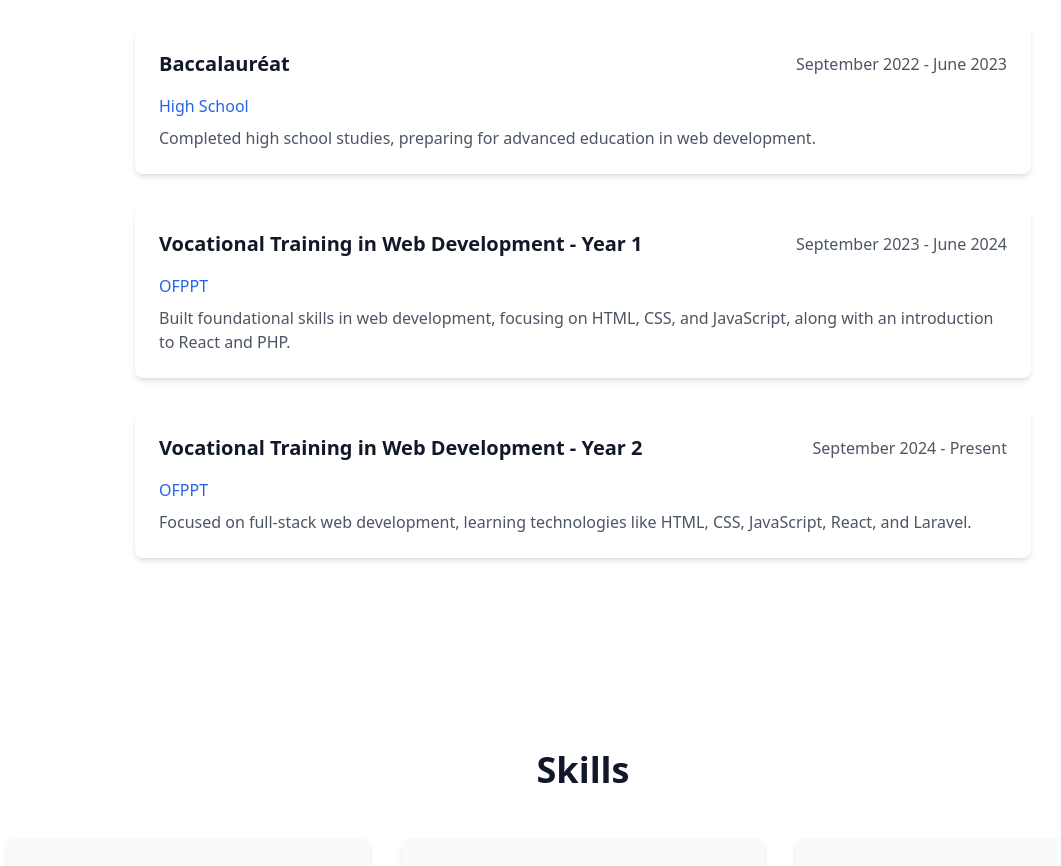
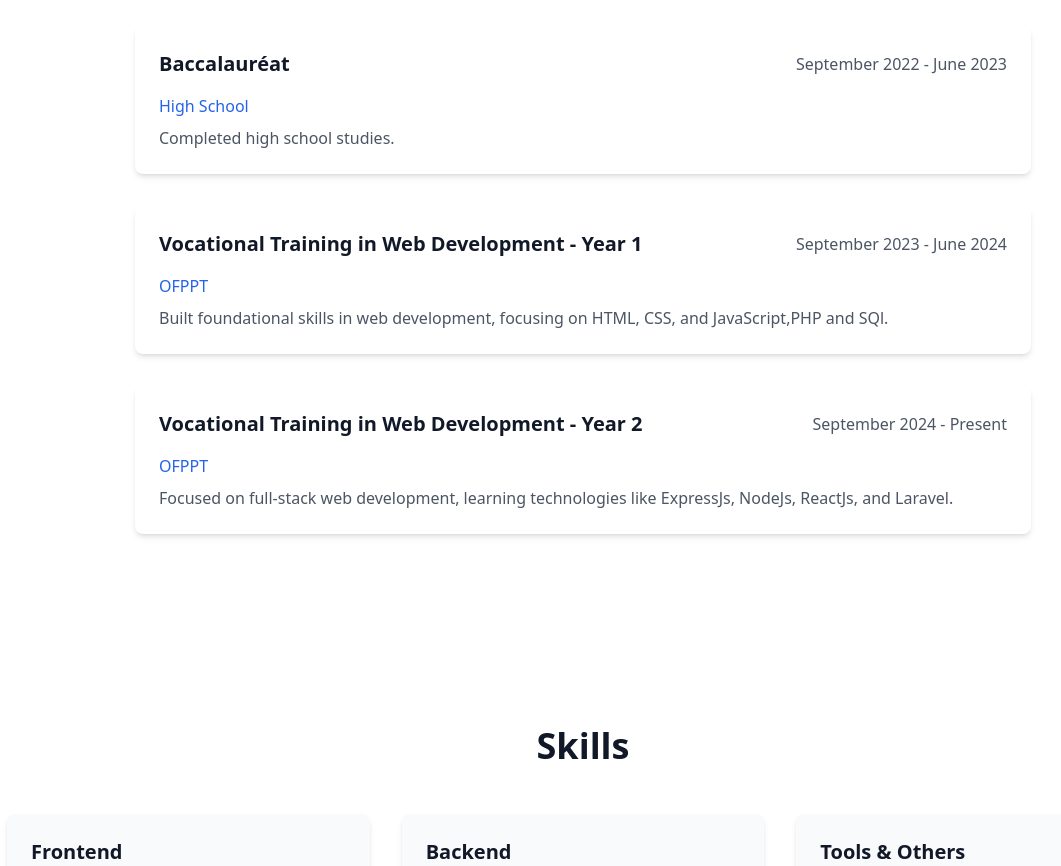
Before and after one commit to Kotbi-Ismail/Portfolio-officiel, a React (Vite) app: page / in a window 1280 px wide. Shown: the part 1780-2646 px from the top of the page, without its empty margins (57-1118 px from the left). Built offline with nearby package versions, Linux system fonts and the light colour scheme.

Commit message:
Updated education timeline in Experience component

```diff
--- a/src/components/Experience.tsx
+++ b/src/components/Experience.tsx
@@ -14,19 +14,19 @@ const education = [
     institution: "High School",
     program: "Baccalauréat",
     period: "September 2022 - June 2023",
-    description: "Completed high school studies, preparing for advanced education in web development."
+    description: "Completed high school studies."
   },
   {
     institution: "OFPPT",
     program: "Vocational Training in Web Development - Year 1",
     period: "September 2023 - June 2024",
-    description: "Built foundational skills in web development, focusing on HTML, CSS, and JavaScript, along with an introduction to React and PHP."
+    description: "Built foundational skills in web development, focusing on HTML, CSS, and JavaScript,PHP and SQl."
   },
   {
     institution: "OFPPT",
     program: "Vocational Training in Web Development - Year 2",
     period: "September 2024 - Present",
-    description: "Focused on full-stack web development, learning technologies like HTML, CSS, JavaScript, React, and Laravel."
+    description: "Focused on full-stack web development, learning technologies like ExpressJs, NodeJs, ReactJs, and Laravel."
   }
 ];
 
```
